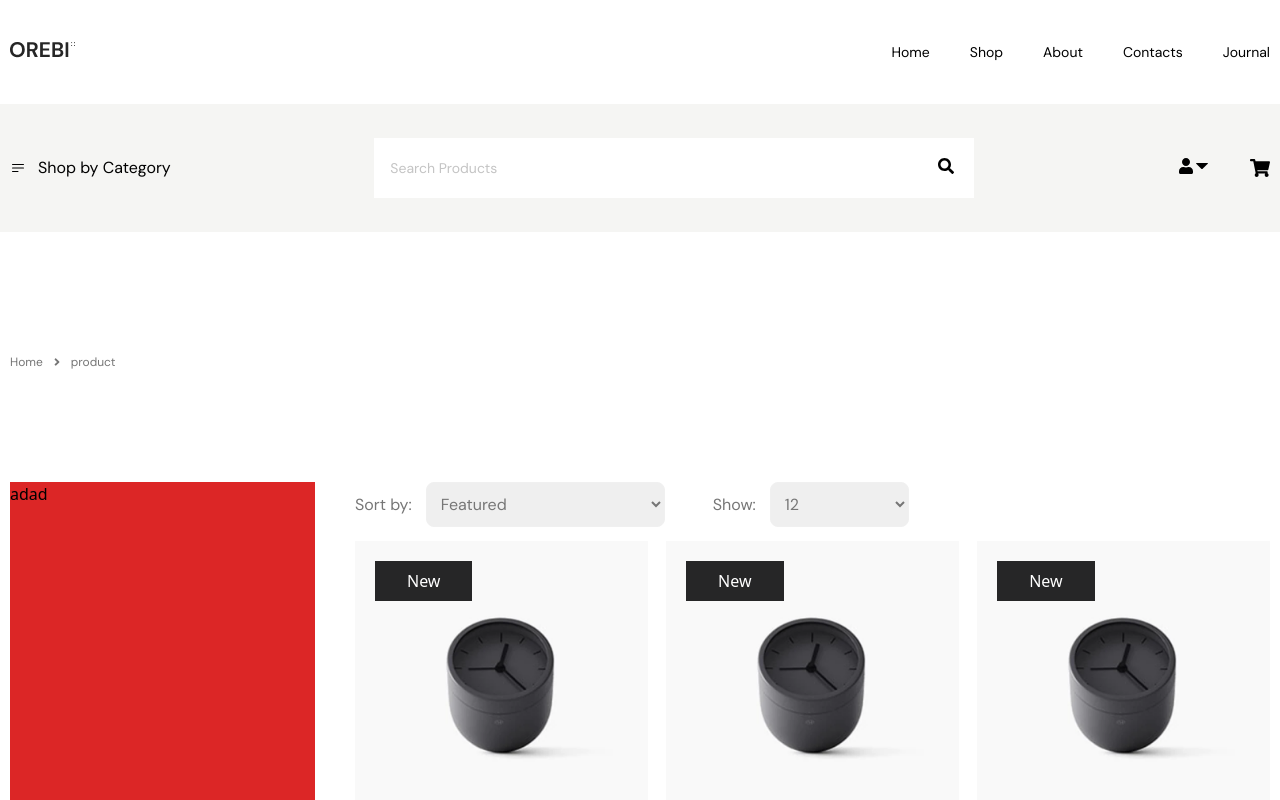
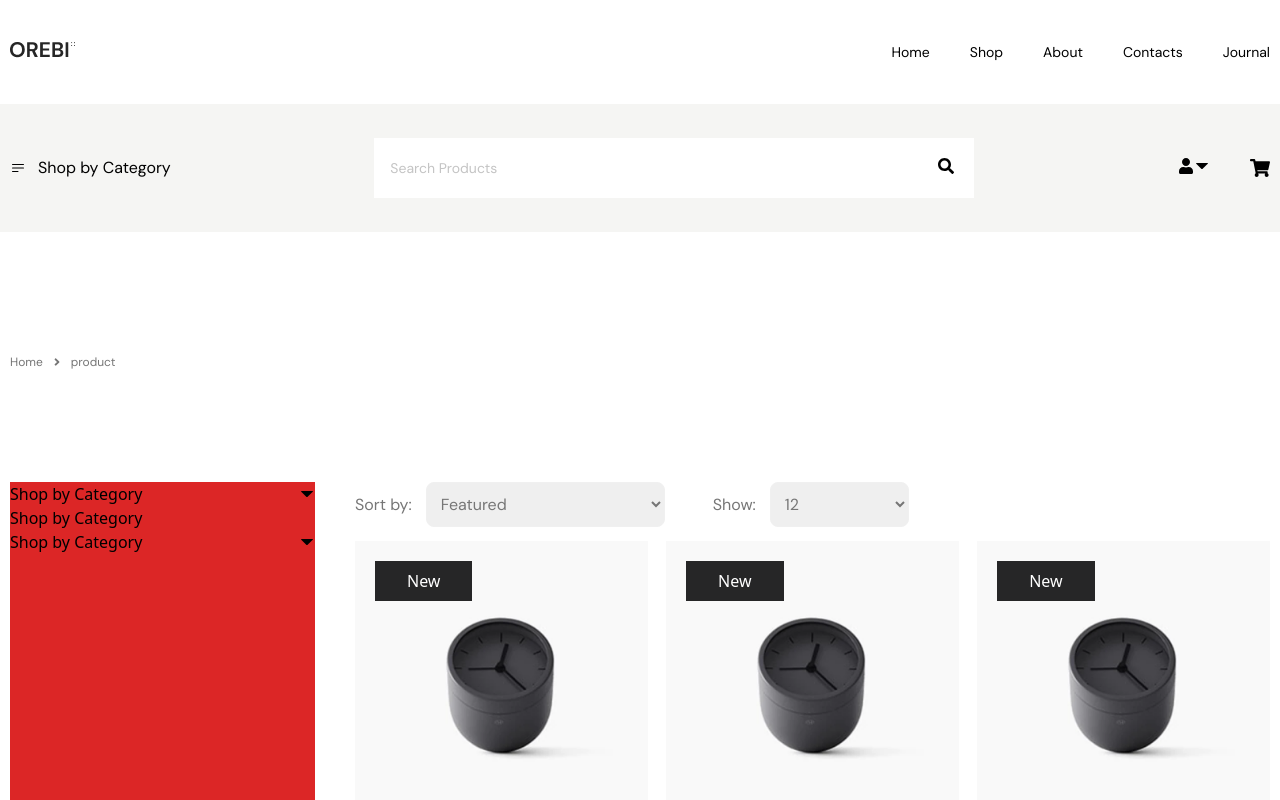
Before and after one commit to dev-abdullah018/orebi, a React (Vite) app: page /product in a window 1280 px wide. Shown: the top 800 px of the page. Built offline with nearby package versions, Linux system fonts and the light colour scheme; some icons are missing.

Commit message:
update-product-page-left-part-dynamic-dropdown

```diff
--- /dev/null
+++ b/src/components/layout/LeftSideBar.jsx
@@ -0,0 +1,14 @@
+import React from 'react'
+import SidebarContent from './SidebarContent';
+
+const LeftSideBar = () => {
+  return (
+    <div>
+     <SidebarContent dropDown={true}/>
+     <SidebarContent  dropDown={false}/>
+     <SidebarContent  dropDown={true}/>
+    </div>
+  )
+}
+
+export default LeftSideBar;
--- /dev/null
+++ b/src/components/layout/LeftSidebarItem.jsx
@@ -0,0 +1,34 @@
+import React, { useState } from "react";
+import { VscTriangleDown } from "react-icons/vsc";
+
+const LeftSidebarItem = ({subdropdown}) => {
+    let [drop, setDrop] = useState(subdropdown);
+    let [show, setShow] = useState(false);
+  return (
+    <div>
+    {drop ? (
+      <div
+        onClick={() => setShow(!show)}
+        className="flex items-center justify-between cursor-pointer"
+      >
+        <h3>Category 1</h3>
+        <VscTriangleDown />
+      </div>
+    ) : (
+      <h3 className="cursor-pointer">Category 1</h3>
+    )}
+
+    {show && (
+      <div>
+        <p>lslfls</p>
+        <p>lslfls</p>
+        <p>lslfls</p>
+        <p>lslfls</p>
+        <p>lslfls</p>
+      </div>
+    )}
+  </div>
+  )
+}
+
+export default LeftSidebarItem;
--- /dev/null
+++ b/src/components/layout/SidebarContent.jsx
@@ -0,0 +1,35 @@
+import React, { useState } from "react";
+import { VscTriangleDown } from "react-icons/vsc";
+import LeftSidebarItem from "./LeftSidebarItem";
+
+const SidebarContent = ({dropDown}) => {
+  let [drop, setDrop] = useState(dropDown);
+  let [show, setShow] = useState(false);
+  return (
+    <div>
+      {drop ? (
+        <div
+          onClick={() => setShow(!show)}
+          className="flex items-center justify-between cursor-pointer"
+        >
+          <h3>Shop by Category</h3>
+          <VscTriangleDown />
+        </div>
+      ) : (
+        <h3 className="cursor-pointer">Shop by Category</h3>
+      )}
+
+      {show && (
+        <div>
+          <LeftSidebarItem subdropdown={true}/>
+          <LeftSidebarItem subdropdown={false}/>
+          <LeftSidebarItem subdropdown={true}/>
+          <LeftSidebarItem subdropdown={false}/>
+          <LeftSidebarItem subdropdown={true}/>
+        </div>
+      )}
+    </div>
+  );
+};
+
+export default SidebarContent;
--- a/src/pages/Shop.jsx
+++ b/src/pages/Shop.jsx
@@ -3,6 +3,7 @@ import Container from "../components/layout/Container";
 import Breadcrumb from "../components/layout/Breadcrumb";
 import Flex from "../components/layout/Flex";
 import Pagination from "../components/layout/Pagination";
+import LeftSideBar from "../components/layout/LeftSideBar";
 
 const Shop = () => {
   let [showNumber,setShowNumber] = useState(12);
@@ -11,7 +12,9 @@ const Shop = () => {
       <Container>
         <Breadcrumb />
         <Flex className="flex gap-x-10">
-          <div className="w-[25%] bg-red-600">adad</div>
+          <div className="w-[25%] bg-red-600">
+          <LeftSideBar/>
+          </div>
           <div className="relative w-[75%]">
             <div className="flex gap-x-12 mb-3.5">
             <div className="md:flex items-center gap-x-3.5">
```
